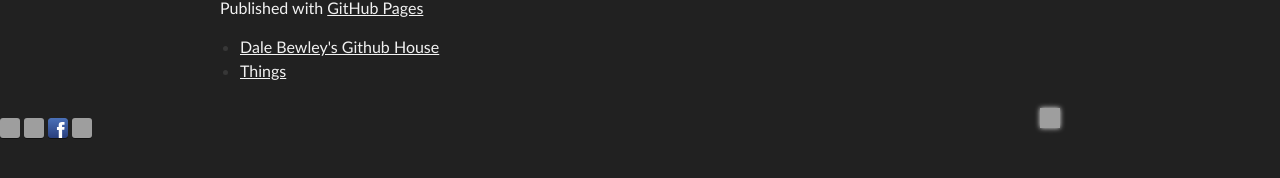
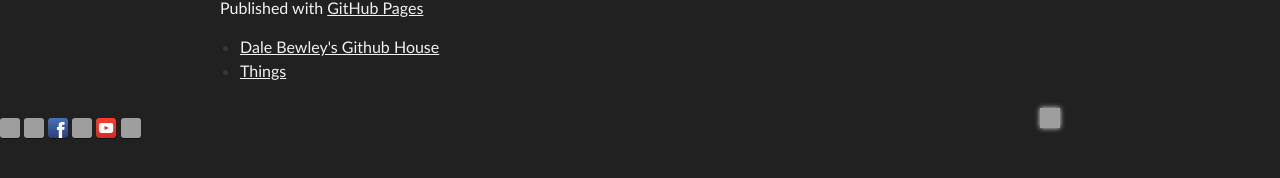
Before and after one commit to dlbewley/dlbewley.github.io, a Jekyll site: the page built from things.html, in a window 1280 px wide. Shown: the part 406-584 px from the top of the page. Built offline with Jekyll 4.4.1, drawn with Linux system fonts in a browser that asks for light colours; the repository's description, which GitHub fills in, is left out; grey boxes are pictures that could not be loaded.

Commit message:
KRU2AycvPa71ei2E9BVO

```diff
--- a/_config.yml
+++ b/_config.yml
@@ -35,3 +35,5 @@ footer_links:
   twitter: dlbewley
   linkedin: 60564658
   facebook: dale.bewley
+  youtube: DaleBewley
+  googleplus: +DaleBewley
--- a/_includes/footer_slate.html
+++ b/_includes/footer_slate.html
@@ -6,10 +6,12 @@
 {% include nav.html %}
 <img src="{{site.github.owner_gravatar_url}}" width=20 height=20 style="padding: 0; border: 0; float: right;" />
       </footer>
-  {% if site.footer_links.github %}<a href="http://github.com/{{ site.footer_links.github }}" class="webicon github small">#</a>{% endif %}
-  {% if site.footer_links.twitter %}<a href="http://twitter.com/{{ site.footer_links.twitter }}" class="webicon twitter small">#</a>{% endif %}
-  {% if site.footer_links.facebook %}<a href="http://facebook.com/{{ site.footer_links.facebook }}" class="webicon facebook small">#</a>{% endif %}
-  {% if site.footer_links.linkedin %}<a href="https://www.linkedin.com/profile/view?id={{ site.footer_links.linkedin }}" class="webicon linkedin small">#</a>{% endif %}
+  {% if site.footer_links.github     %}<a href="http://github.com/{{ site.footer_links.github }}"                          class="webicon github small">#</a>{% endif %}
+  {% if site.footer_links.twitter    %}<a href="http://twitter.com/{{ site.footer_links.twitter }}"                        class="webicon twitter small">#</a>{% endif %}
+  {% if site.footer_links.facebook   %}<a href="http://facebook.com/{{ site.footer_links.facebook }}"                      class="webicon facebook small">#</a>{% endif %}
+  {% if site.footer_links.linkedin   %}<a href="https://www.linkedin.com/profile/view?id={{ site.footer_links.linkedin }}" class="webicon linkedin small">#</a>{% endif %}
+  {% if site.footer_links.youtube    %}<a href="http://youtube.com/c/{{ site.footer_links.youtube }}"                      class="webicon youtube small">#</a>{% endif %}
+  {% if site.footer_links.googleplus %}<a href="http://google.com/{{ site.footer_links.googleplus }}"                      class="webicon googleplus small">#</a>{% endif %}
     </div>
     <script>
     // Modernizr with SVG detection required. http://modernizr.com
```
